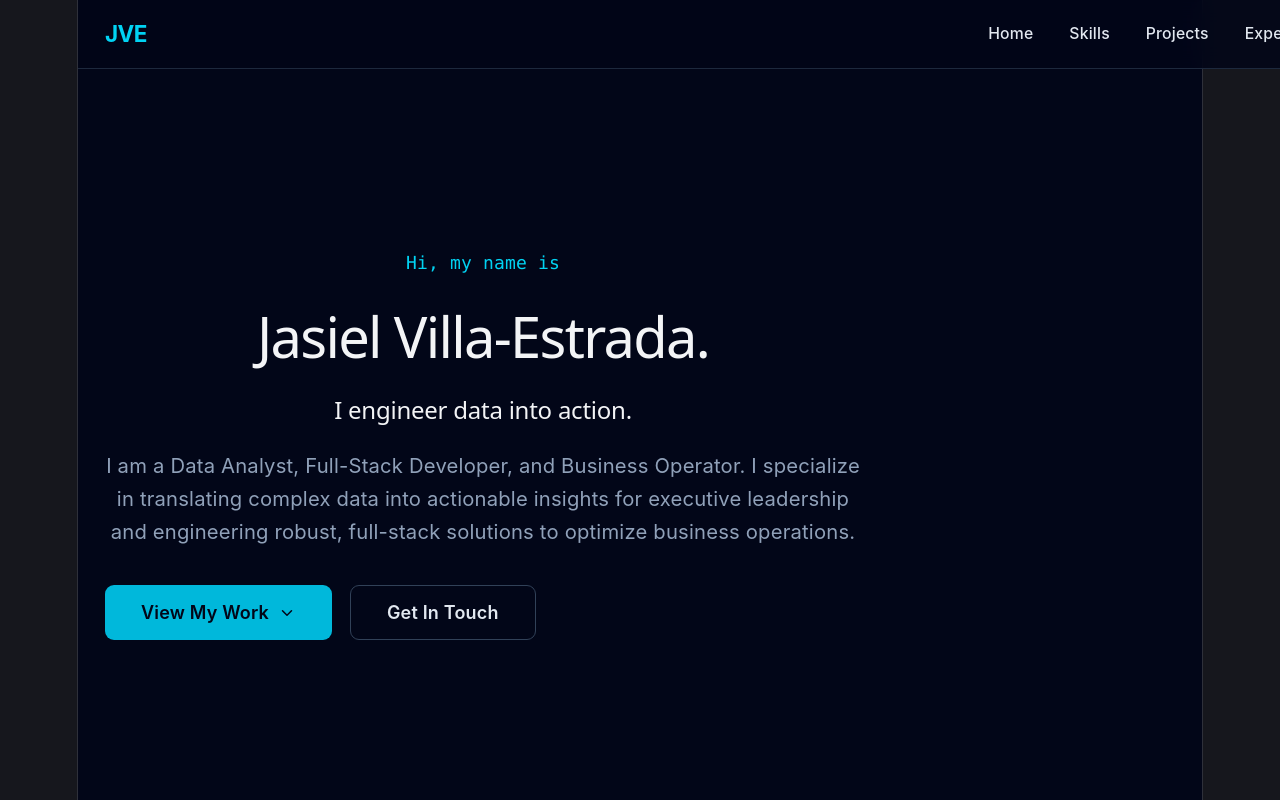
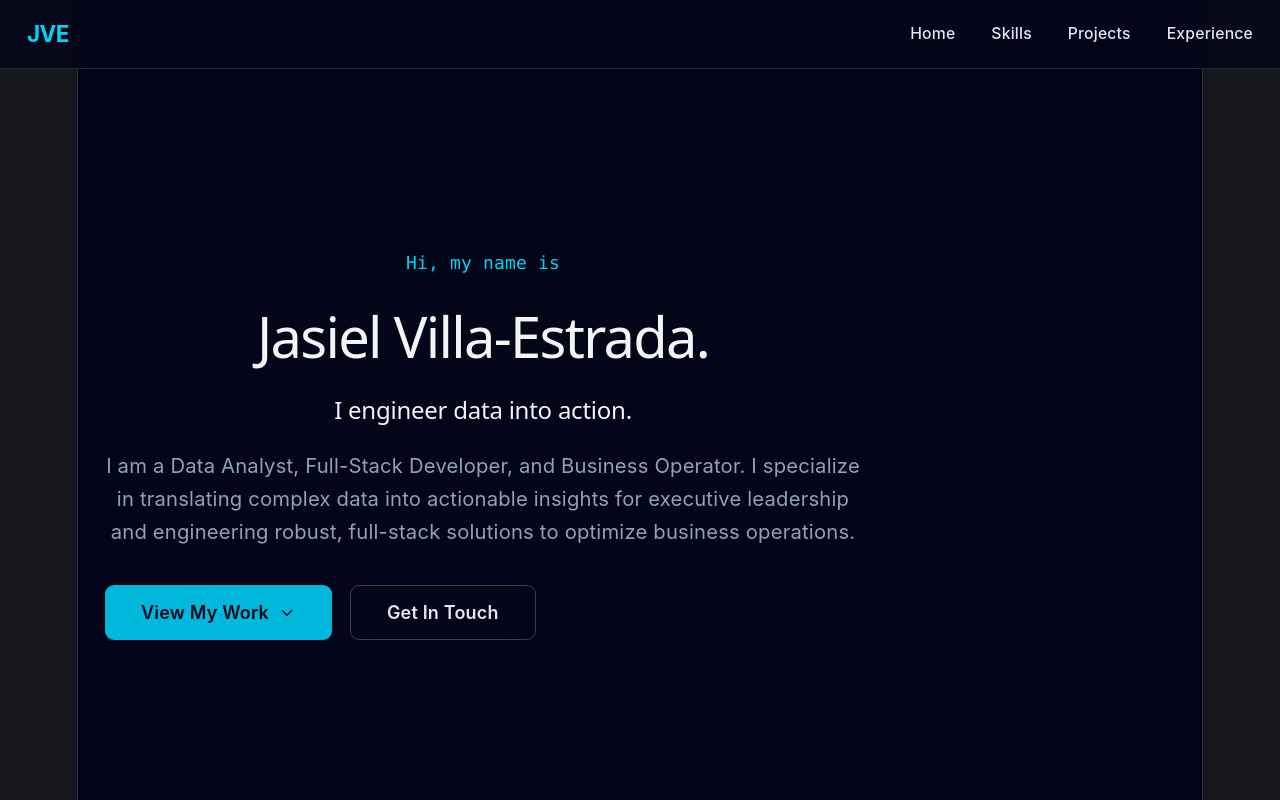
Before and after one commit to jasielvilla-blip/my-portfolio, a React (Vite) app: page / in a window 1280 px wide. Shown: the top 800 px of the page. Built offline with nearby package versions, Linux system fonts and the light colour scheme.

Commit message:
fixed length of menu

```diff
--- a/src/App.jsx
+++ b/src/App.jsx
@@ -22,10 +22,10 @@ const App = () => {
   };
 
   return (
-    <div className="min-h-screen bg-slate-950 text-slate-200 font-sans selection:bg-cyan-500/30">
+    <div className="min-h-screen bg-slate-950 text-slate-200 font-sans selection:bg-cyan-500/30 overflow-x-hidden">
 
       {/* Navigation */}
-      <nav className="fixed top-0 w-full bg-slate-950/80 backdrop-blur-md z-50 border-b border-slate-800">
+      <nav className="fixed top-0 inset-x-0 bg-slate-950/80 backdrop-blur-md z-50 border-b border-slate-800">
         <div className="max-w-6xl mx-auto px-6 py-4 flex justify-between items-center">
           <div className="text-xl font-bold text-cyan-400 tracking-tight">JVE</div>
           <div className="hidden md:flex space-x-8 text-sm font-medium">
```
